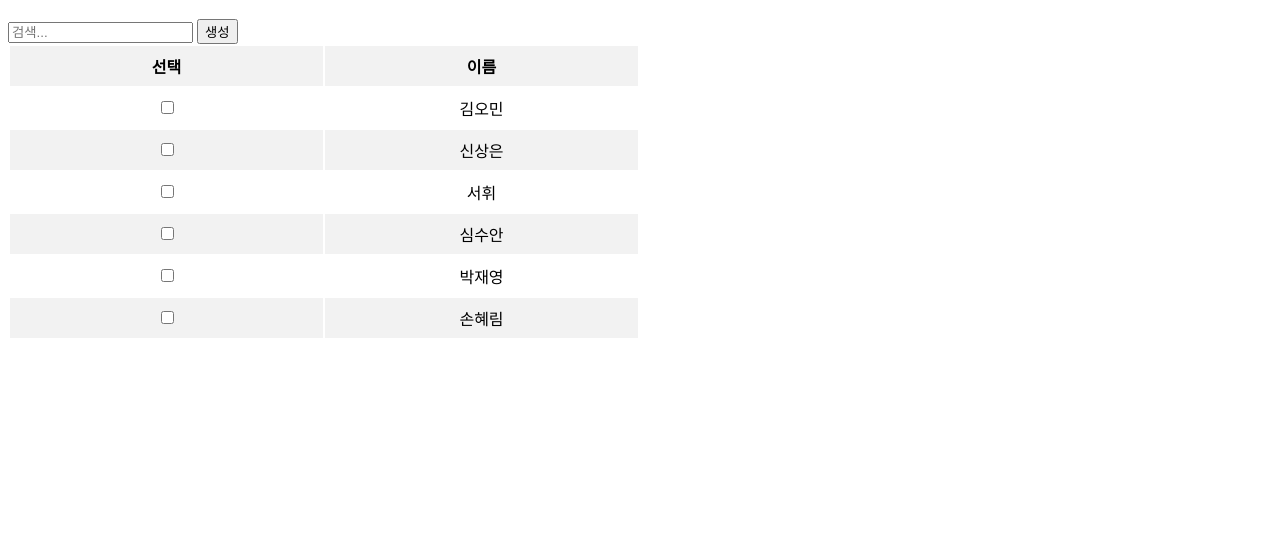
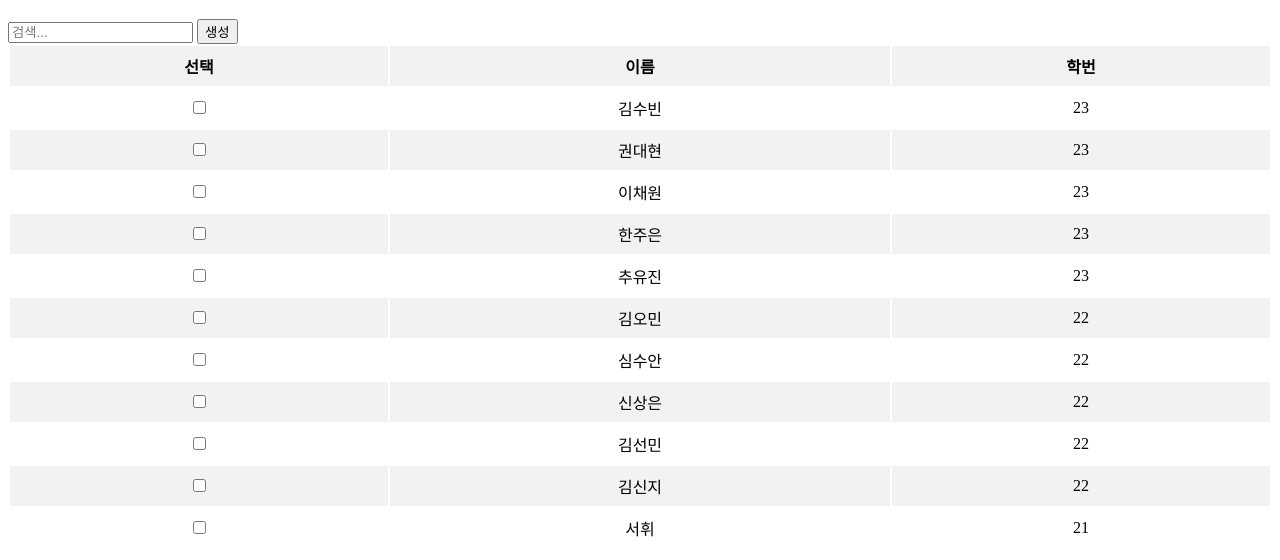
Before and after one commit to ogimi43/dnasig, a plain HTML site: page index.html in a window 1280 px wide. Shown: the part 70-630 px from the top of the page. Drawn offline with Linux system fonts and the light colour scheme.

Commit message:
Update index.html

```diff
--- a/index.html
+++ b/index.html
@@ -5,7 +5,7 @@
 	<style type="text/css">
 		table {
 			border-collapse: separate;
-			width: 50%;
+			width: 100%;
 		}
 		th, td {
 			text-align: center;
@@ -38,47 +38,102 @@
 	var code = '';
 	for (var i = 0; i < names.length; i++) {
 	if (names[i].checked) {
-	code += '<img src=\'' + names[i].value + '\' alt=\'' + names[i].value + '\' width=\'350\' height=\'100\'>';
+	code += '<img src=\'https\:\/\/raw.githubusercontent.com/ogimi43/dnasig/main/' + names[i].value + '.jpg\' alt=\'' + names[i].value + '\' width=\'350\' height=\'150\'>';
 }
 }
 copyToClipboard(code);
 ">생성</button>
+<div style="width:100%; height:500px;overflow:auto">
 	<table id="myTable">
 		<thead>
 			<tr>
-				<th style="width: 50%;">선택</th>
-				<th style="width: 50%;">이름</th>
+				<th>선택</th>
+				<th>이름</th>
+        <th>학번</th>
 			</tr>
 		</thead>
 		<tbody>
 			<tr>
-				<td><input type="checkbox" name="name" value="김오민"></td>
+				<td><input type="checkbox" name="name" value="231"></td>
+				<td>김수빈</td>
+        <td>23</td>
+			</tr>
+      <tr>
+				<td><input type="checkbox" name="name" value="232"></td>
+				<td>권대현</td>
+        <td>23</td>
+			</tr>
+      <tr>
+				<td><input type="checkbox" name="name" value="233"></td>
+				<td>이채원</td>
+        <td>23</td>
+			</tr>
+      <tr>
+				<td><input type="checkbox" name="name" value="234"></td>
+				<td>한주은</td>
+        <td>23</td>
+			</tr>
+      <tr>
+				<td><input type="checkbox" name="name" value="235"></td>
+				<td>추유진</td>
+        <td>23</td>
+			</tr>
+      <tr>
+				<td><input type="checkbox" name="name" value="221"></td>
 				<td>김오민</td>
+        <td>22</td>
 			</tr>
-			<tr>
-				<td><input type="checkbox" name="name" value="신상은"></td>
+      <tr>
+				<td><input type="checkbox" name="name" value="222"></td>
+				<td>심수안</td>
+        <td>22</td>
+			</tr>
+      <tr>
+				<td><input type="checkbox" name="name" value="223"></td>
 				<td>신상은</td>
+        <td>22</td>
 			</tr>
-			<tr>
-				<td><input type="checkbox" name="name" value="서휘"></td>
+      <tr>
+				<td><input type="checkbox" name="name" value="224"></td>
+				<td>김선민</td>
+        <td>22</td>
+			</tr>
+      <tr>
+				<td><input type="checkbox" name="name" value="225"></td>
+				<td>김신지</td>
+        <td>22</td>
+			</tr>
+      <tr>
+				<td><input type="checkbox" name="name" value="211"></td>
 				<td>서휘</td>
+        <td>21</td>
 			</tr>
-			<tr>
-				<td><input type="checkbox" name="name" value="심수안"></td>
-				<td>심수안</td>
+      <tr>
+				<td><input type="checkbox" name="name" value="212"></td>
+				<td>박재영</td>
+        <td>21</td>
 			</tr>
-			<tr>
-				<td><input type="checkbox" name="name" value="박재영"></td>
-				<td>박재영</td>
+      <tr>
+				<td><input type="checkbox" name="name" value="213"></td>
+				<td>이승희</td>
+        <td>21</td>
 			</tr>
-			<tr>
-				<td><input type="checkbox" name="name" value="손혜림"></td>
+      <tr>
+				<td><input type="checkbox" name="name" value="201"></td>
 				<td>손혜림</td>
+        <td>20</td>
 			</tr>
+      <tr>
+				<td><input type="checkbox" name="name" value="191"></td>
+				<td>강광휘</td>
+        <td>19</td>
+			</tr>
+    </tbody>
 
-        </tbody>
+    </table>
+    </div>
+    <br>
 
-    </table><br>
 
     <script type="text/javascript">
         function myFunction() {
```
